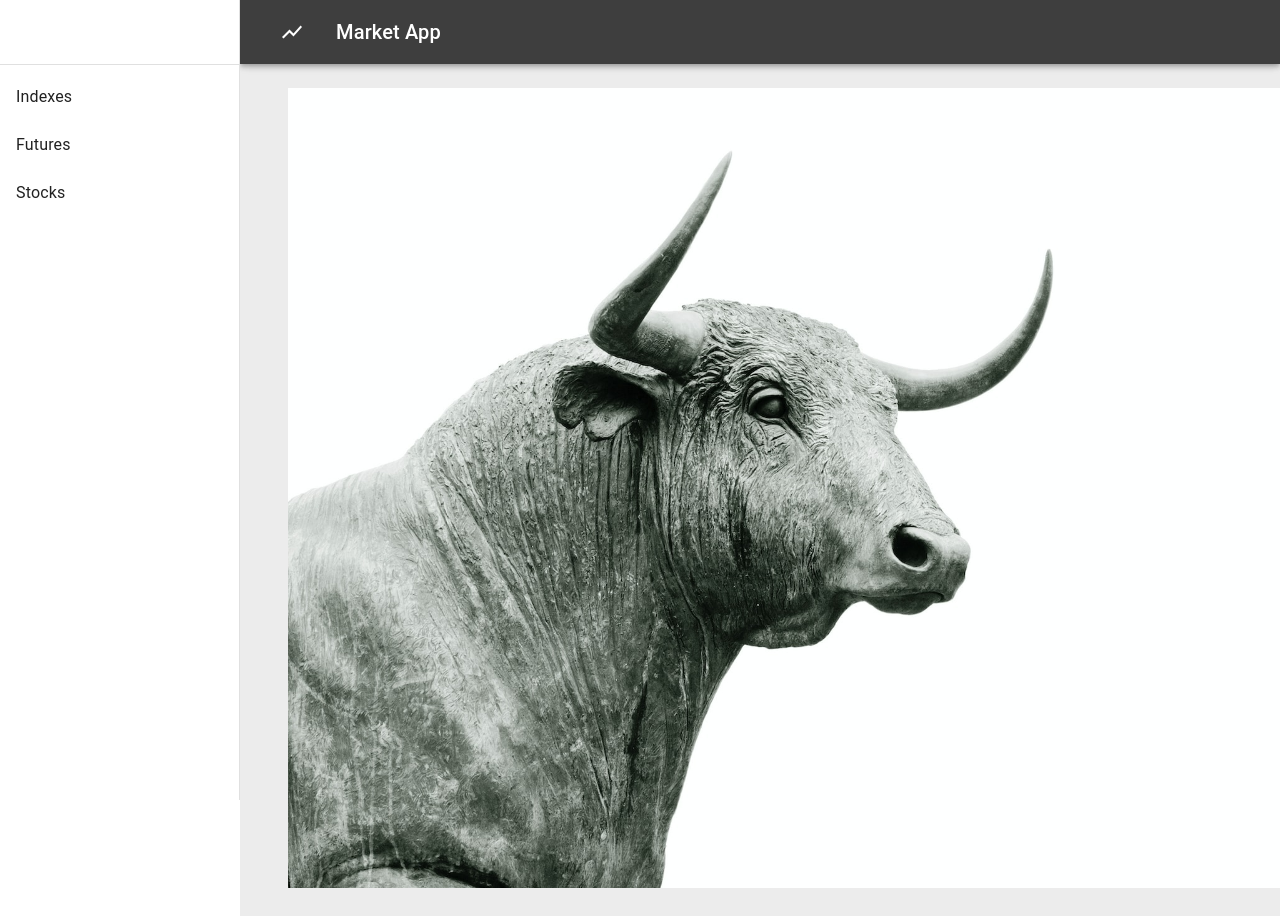
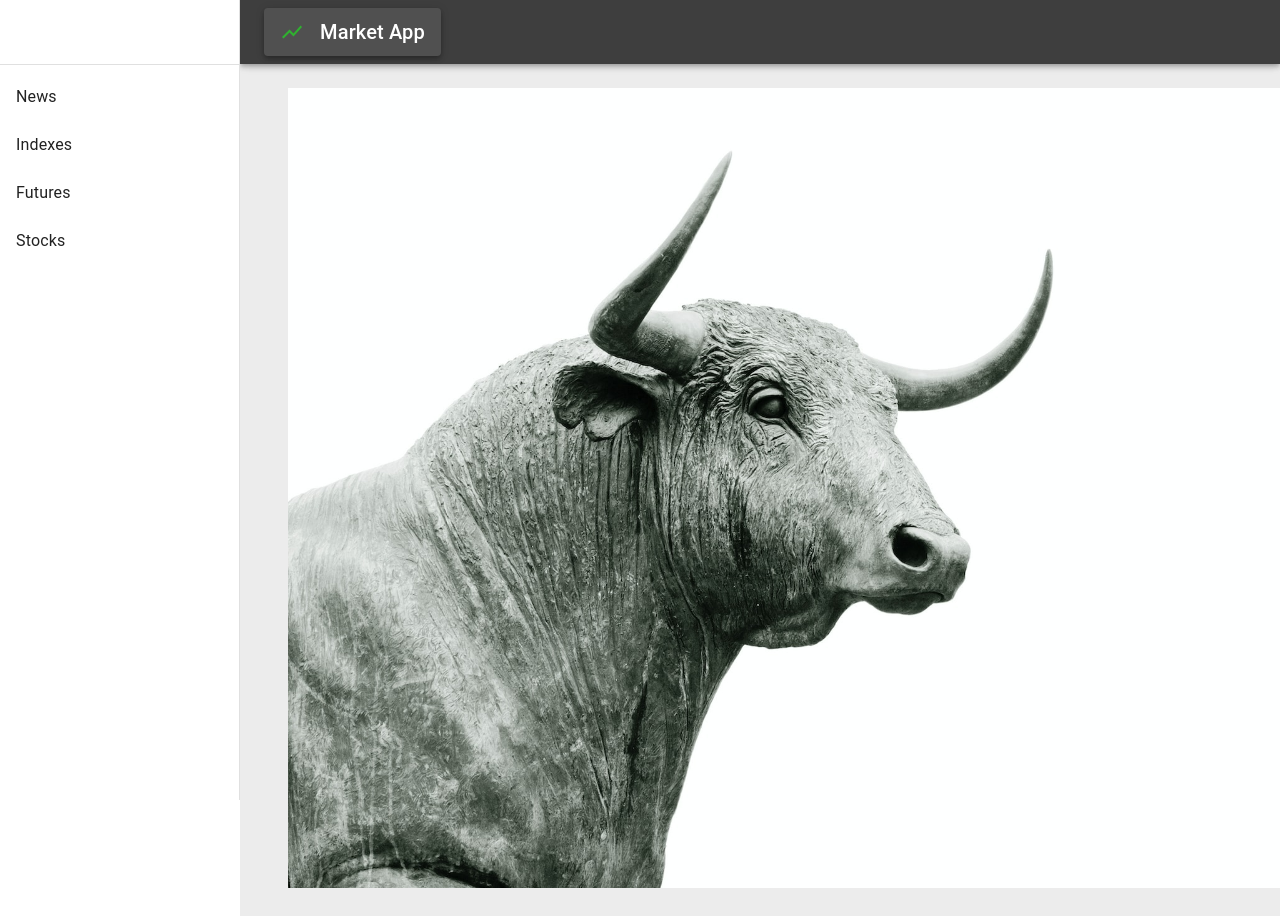
Before and after one commit to samouchka1/marketApp, a React (Create React App) app: page / in a window 1280 px wide. Shown: the top 916 px of the page. Built offline with nearby package versions, Linux system fonts and the light colour scheme.

Commit message:
news section added. faker.date not working

```diff
--- /dev/null
+++ b/src/components/News.js
@@ -0,0 +1,42 @@
+import React from 'react';
+import {
+    Container,
+    Paper,
+    Box,
+    Typography,
+    Link
+} from '@mui/material';
+import { Slide, Fade } from "react-awesome-reveal";
+import {faker} from '@faker-js/faker';
+
+const News = () => {
+  return (
+    <Container maxWidth={false}>
+
+        <Slide direction="down" cascade>
+            <Fade cascade duration={500} triggerOnce>
+                {[1, 2, 3, 4, 5, 6, 7, 8].map((news) => (
+                    <Paper key={news} sx={{p: 2, m: '1rem 0'}}>
+                        <Link href="#news" sx={{textDecoration: 'none', color: '#3e3e3e'}}>
+                            <Box sx={{display: 'flex', alignItems: 'center'}}>
+                                <Typography variant="subtitle2">
+                                    {/* {faker.date.recent(10)} <<< not working*/}
+                                    1/1/2023
+                                </Typography>
+                                <Typography variant="h6" sx={{m: '0 1rem', fontWeight: '600'}}>
+                                    {faker.lorem.lines(1)}
+                                </Typography>
+                            </Box>
+                            <Typography variant="body2">
+                                {faker.lorem.paragraph(3)}
+                            </Typography>
+                        </Link>
+                    </Paper>
+                ))}
+            </Fade>
+        </Slide>
+    </Container>
+  )
+}
+
+export default News
--- a/src/components/ResponsiveDrawer.js
+++ b/src/components/ResponsiveDrawer.js
@@ -10,6 +10,7 @@ import {
     ListItemButton,
     ListItemText,
     Toolbar,
+    Paper,
     Typography,
 } from '@mui/material';
 import ShowChartIcon from '@mui/icons-material/ShowChart';
@@ -18,6 +19,7 @@ import IndexCharts from './IndexCharts';
 import FutureCharts from './FutureCharts';
 import StockCharts from './StockCharts';
 import Welcome from './Welcome';
+import News from './News';
 
 const drawerWidth = 240;
 
@@ -36,7 +38,7 @@ function ResponsiveDrawer(props) {
       <Toolbar />
       <Divider />
       <List>
-        {['Indexes', 'Futures', 'Stocks'].map((text, index) => (
+        {['News', 'Indexes', 'Futures', 'Stocks'].map((text) => (
           <ListItem key={text} disablePadding>
             <ListItemButton onClick={()=> setSection(text)}
               className={section === text ? 'Mui-selected' : undefined}
@@ -58,7 +60,7 @@ function ResponsiveDrawer(props) {
         sx={{
           width: { sm: `calc(100% - ${drawerWidth}px)` },
           ml: { sm: `${drawerWidth}px` },
-          backgroundColor: '#3e3e3e'
+          backgroundColor: '#3e3e3e' //<<<<  bgcolor
         }}
       >
         <Toolbar>
@@ -72,17 +74,18 @@ function ResponsiveDrawer(props) {
             <MenuIcon />
           </IconButton>
 
-          <ShowChartIcon fonSize="large" sx={{padding: '0 2rem 0 1rem'}}/>
-          <Typography variant="h6" noWrap component="div">
-            Market App
-          </Typography>
+          <Paper elevation={4} sx={{display: 'flex', alignItems: 'center', backgroundColor: '#505050', padding: '.5rem 1rem'}}>
+            <ShowChartIcon fonSize="large" sx={{padding: '0 1rem 0 0', color: '#2fb12f'}}/>
+            <Typography variant="h6" noWrap component="div" color="white">
+              Market App
+            </Typography>
+          </Paper>
 
         </Toolbar>
       </AppBar>
       <Box
         component="nav"
         sx={{ width: { sm: drawerWidth }, flexShrink: { sm: 0 } }}
-        aria-label="mailbox folders"
       >
         <Drawer
           container={container}
@@ -120,7 +123,8 @@ function ResponsiveDrawer(props) {
       >
         <Toolbar /> {/* respects header space */}
 
-          {section === '' ? <Welcome /> : undefined}
+          {section === '' ? <Welcome /> : undefined }
+          {section === 'News' ? <News /> : undefined }
           {section === 'Indexes' ? <IndexCharts /> : undefined }
           {section === 'Futures' ? <FutureCharts /> : undefined }
           {section === 'Stocks' ? <StockCharts /> : undefined }
```
